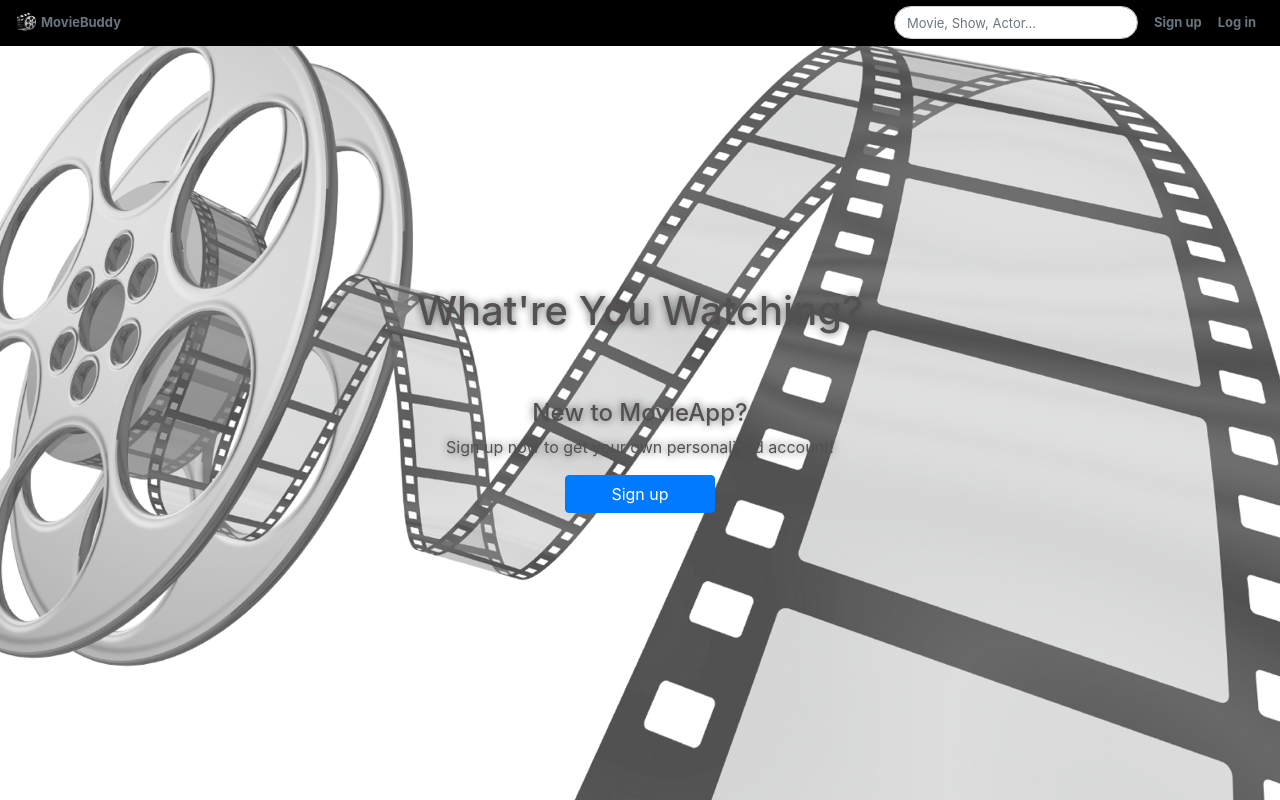
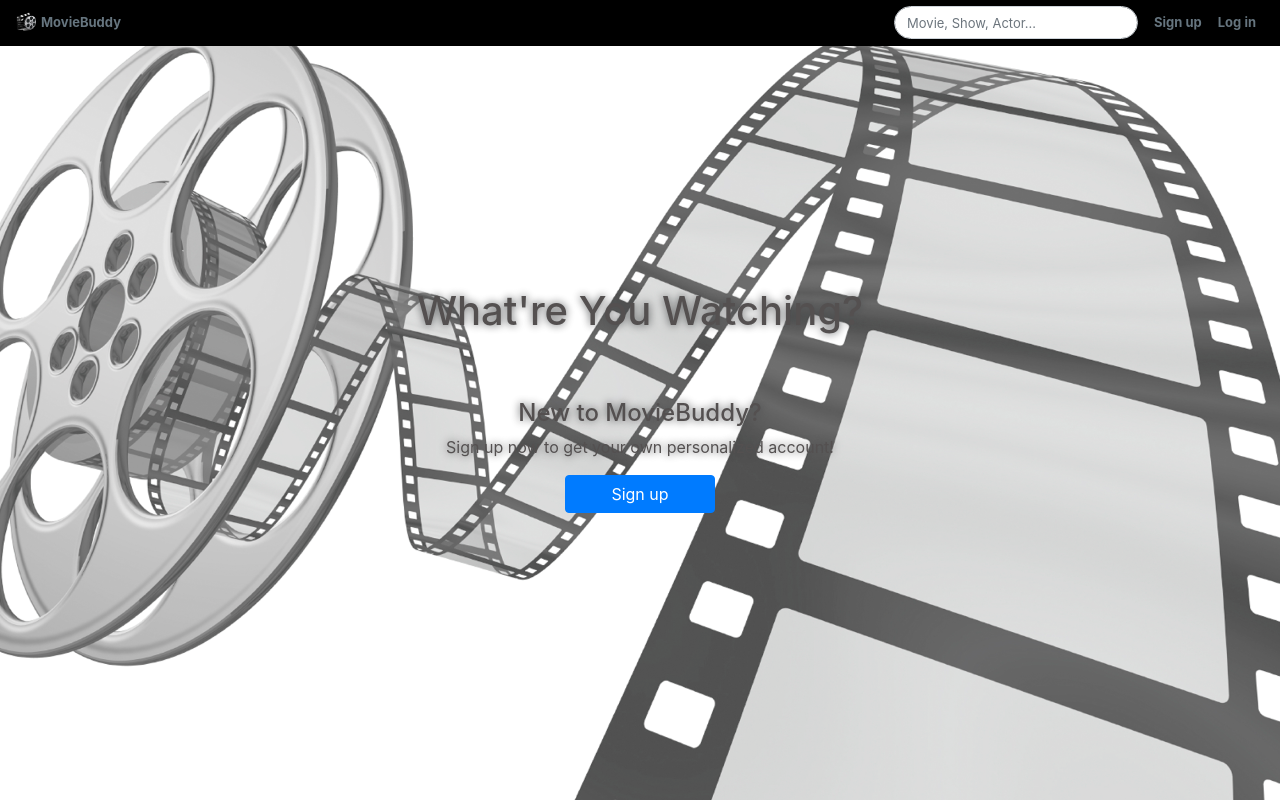
Before and after one commit to dferes/MovieApp, a Flask app: page / in a window 1280 px wide. Run offline with Flask 2, Linux system fonts and the light colour scheme; parts of the project's set-up code (start-up, migrations or seed data) failed here and were passed over; some libraries are stand-ins or nearby versions.

Commit message:
cosmetic changes

```diff
--- a/templates/homepage.html
+++ b/templates/homepage.html
@@ -3,7 +3,7 @@
 {% block content %}
 <div class="home-hero">
   <h1>What're You Watching?</h1>
-  <h4>New to MovieApp?</h4>
+  <h4>New to MovieBuddy?</h4>
   <p>Sign up now to get your own personalized account!</p>
   <a href="/signup" class="btn btn-primary">Sign up</a>
 </div>
```
